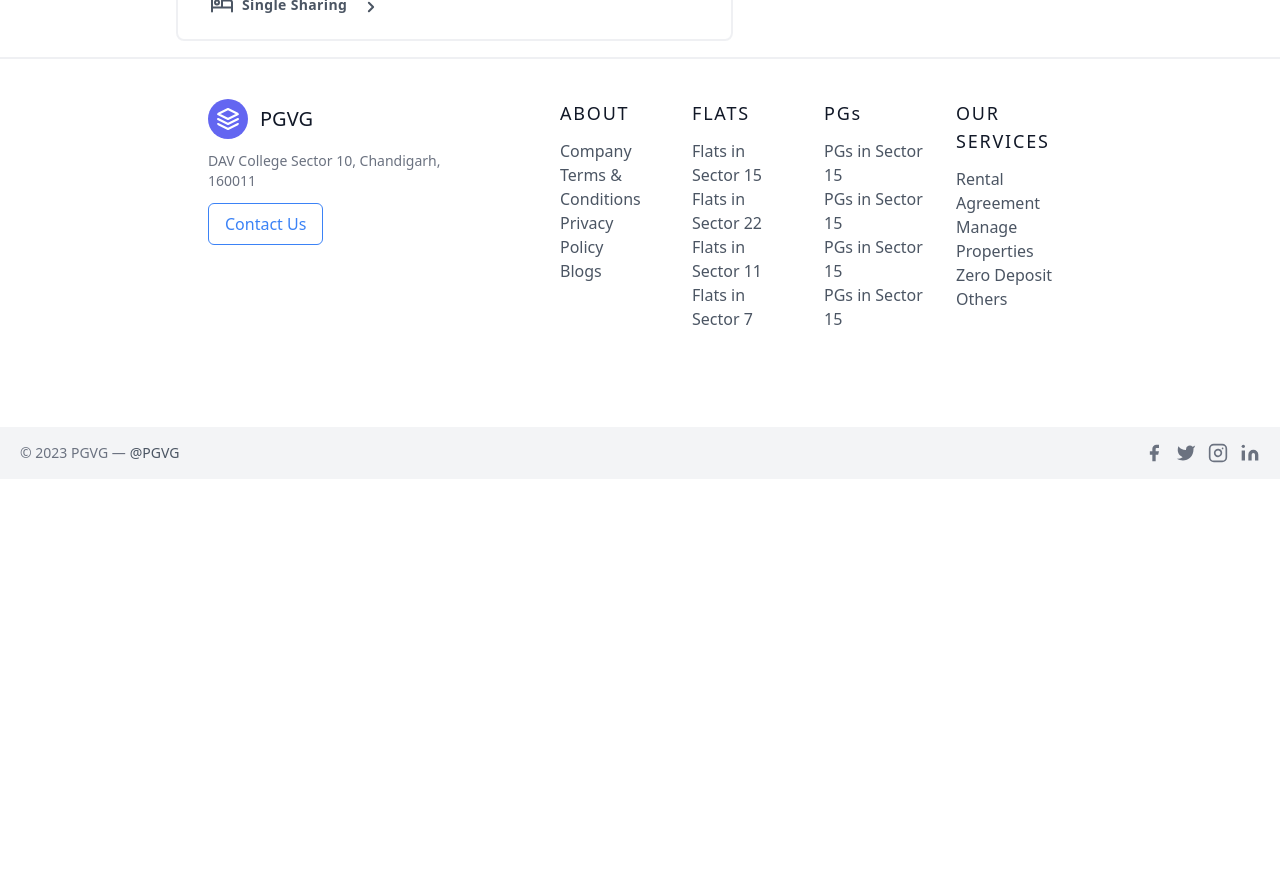
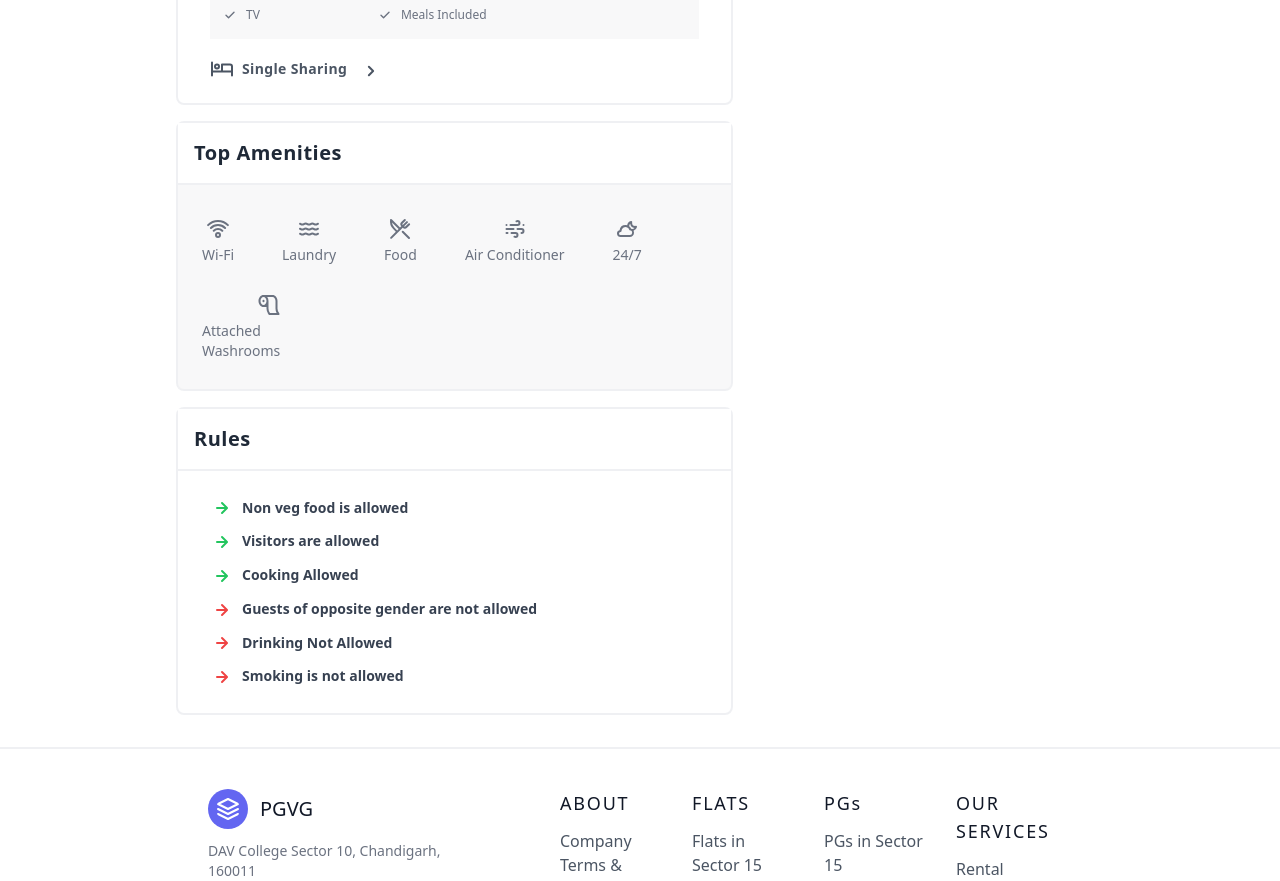
Before and after one commit to vanshugalhotra3332/PGVG, a Next.js app: page /pgs/1 in a window 1280 px wide. Shown: the part 1720-2601 px from the top of the page. Before the commit the page ends 2199 px from the top, so only its background shows below. Built offline with nearby package versions, Linux system fonts and the light colour scheme.

Commit message:
style(PG details): designed amenities & rules tab

```diff
--- a/pages/pgs/[slug].js
+++ b/pages/pgs/[slug].js
@@ -9,6 +9,14 @@ import {
   UilAngleRight,
   UilAngleDown,
   UilCheck,
+  UilWifi,
+  UilRestaurant,
+  UilHouseUser,
+  UilToiletPaper,
+  UilWind,
+  UilWater,
+  UilCloudMoon,
+  UilArrowRight,
 } from "@iconscout/react-unicons";
 
 import Image from "next/image";
@@ -27,6 +35,7 @@ const Slug = () => {
       {showQuickView && (
         <GalleryQuickView setShowQuickView={setShowQuickView} />
       )}
+      {/* image section */}
       <section className="xl:px-44 lg:px-24 px-5 md:px-20 sm:px-10 pt-4">
         {!showQuickView && (
           <div className="image-location">
@@ -167,6 +176,7 @@ const Slug = () => {
         </div>
       </section>
 
+      {/* navigation tabs section             */}
       <section className="hidden lg:flex items-center justify-between border-t-2 border-gray-200 border-opacity-60 sticky top-[80px] z-[900] bg-white shadow-md px-44">
         <div className="flex overflow-x-auto overflow-y-hidden whitespace-nowrap space-x-7">
           <button className="big-tab-button big-active-tab">overview</button>
@@ -177,11 +187,13 @@ const Slug = () => {
         </div>
       </section>
 
+      {/* tabs content & reviews */}
       <section className="my-4 flex justify-between mx-44 relative gap-6">
+        {/* tabs content */}
         <div className="tabs-content w-[60%]">
           {/* overview div */}
           <div
-            className="overview border-2 rounded-lg border-gray-200 border-opacity-60"
+            className="overview border-2 my-4 rounded-lg border-gray-200 border-opacity-60"
             id="overview"
           >
             <div className="title bg-white px-4 py-4 border-b-2 border-gray-200 border-opacity-60 ">
@@ -261,14 +273,17 @@ const Slug = () => {
           </div>
 
           {/* rooms offered div */}
-          <div className="rooms-offered border-2 rounded-lg border-gray-200 border-opacity-60">
+          <div
+            className="rooms-offered border-2 my-4 rounded-lg border-gray-200 border-opacity-60"
+            id="rooms"
+          >
             <div className="title bg-white px-4 py-4 border-b-2 border-gray-200 border-opacity-60 ">
               <h2 className="text-xl text-gray-800 tracking-wide font-semibold">
                 Rooms Offered
               </h2>
             </div>
             <div className="sharing-option px-8 py-4">
-              <div className="sharing">
+              <div className="sharing py-4">
                 <div className="text-gray-600 inline-flex items-center justify-center">
                   <span>
                     <UilBed className="h-6 w-6" />
@@ -453,8 +468,127 @@ const Slug = () => {
             </div>
           </div>
 
+          {/* amenities */}
+          <div className="amenities my-4 border-2 rounded-lg border-gray-200 border-opacity-60">
+            <div className="title bg-white px-4 py-4 border-b-2 border-gray-200 border-opacity-60 ">
+              <h2 className="text-xl text-gray-800 tracking-wide font-semibold">
+                Top Amenities
+              </h2>
+            </div>
+            <div className="amen bg-gray-100/60 py-4">
+              <div className="item my-2 mx-4 max-w-[150px] inline-flex flex-col items-center justify-center px-2 py-1">
+                <div className="icon my-1">
+                  <UilWifi className="h-6 w-6 text-gray-500" />
+                </div>
+                <span className="text-sm text-gray-500 font-normal capitalize">
+                  Wi-fi
+                </span>
+              </div>
+              <div className="item my-2 mx-4 max-w-[150px] inline-flex flex-col items-center justify-center px-2 py-1">
+                <div className="icon my-1">
+                  <UilWater className="h-6 w-6 text-gray-500" />
+                </div>
+                <span className="text-sm text-gray-500 font-normal capitalize">
+                  Laundry
+                </span>
+              </div>
+              <div className="item my-2 mx-4 max-w-[150px] inline-flex flex-col items-center justify-center px-2 py-1">
+                <div className="icon my-1">
+                  <UilRestaurant className="h-6 w-6 text-gray-500" />
+                </div>
+                <span className="text-sm text-gray-500 font-normal capitalize">
+                  Food
+                </span>
+              </div>
+              <div className="item my-2 mx-4 max-w-[150px] inline-flex flex-col items-center justify-center px-2 py-1">
+                <div className="icon my-1">
+                  <UilWind className="h-6 w-6 text-gray-500" />
+                </div>
+                <span className="text-sm text-gray-500 font-normal capitalize">
+                  Air Conditioner
+                </span>
+              </div>
+              <div className="item my-2 mx-4 max-w-[150px] inline-flex flex-col items-center justify-center px-2 py-1">
+                <div className="icon my-1">
+                  <UilCloudMoon className="h-6 w-6 text-gray-500" />
+                </div>
+                <span className="text-sm text-gray-500 font-normal capitalize">
+                  24/7
+                </span>
+              </div>{" "}
+              <div className="item my-2 mx-4 max-w-[150px] inline-flex flex-col items-center justify-center px-2 py-1">
+                <div className="icon my-1">
+                  <UilToiletPaper className="h-6 w-6 text-gray-500" />
+                </div>
+                <span className="text-sm text-gray-500 font-normal capitalize">
+                  Attached Washrooms
+                </span>
+              </div>
+            </div>
+          </div>
+
+          {/* rules  */}
+          <div className="rules my-4 border-2 rounded-lg border-gray-200 border-opacity-60" id="rules">
+            <div className="title bg-white px-4 py-4 border-b-2 border-gray-200 border-opacity-60 ">
+              <h2 className="text-xl text-gray-800 tracking-wide font-semibold">
+                Rules
+              </h2>
+            </div>
+            <div className="house-rules px-8 py-4">
+              <div className="rule my-2">
+                <span>
+                  <UilArrowRight className="h-6 w-6 text-green-500 inline-block" />
+                </span>
+                <span className="mx-2 text-gray-700 text-sm font-semibold leading-tight">
+                  Non veg food is allowed
+                </span>
+              </div>
+              <div className="rule my-2">
+                <span>
+                  <UilArrowRight className="h-6 w-6 text-green-500 inline-block" />
+                </span>
+                <span className="mx-2 text-gray-700 text-sm font-semibold leading-tight">
+                  Visitors are allowed
+                </span>
+              </div>
+              <div className="rule my-2">
+                <span>
+                  <UilArrowRight className="h-6 w-6 text-green-500 inline-block" />
+                </span>
+                <span className="mx-2 text-gray-700 text-sm font-semibold leading-tight">
+                  Cooking Allowed
+                </span>
+              </div>
+              <div className="rule my-2">
+                <span>
+                  <UilArrowRight className="h-6 w-6 text-red-500 inline-block" />
+                </span>
+                <span className="mx-2 text-gray-700 text-sm font-semibold leading-tight">
+                  Guests of opposite gender are not allowed
+                </span>
+              </div>
+              <div className="rule my-2">
+                <span>
+                  <UilArrowRight className="h-6 w-6 text-red-500 inline-block" />
+                </span>
+                <span className="mx-2 text-gray-700 text-sm font-semibold leading-tight">
+                  Drinking Not Allowed
+                </span>
+              </div>
+              <div className="rule my-2">
+                <span>
+                  <UilArrowRight className="h-6 w-6 text-red-500 inline-block" />
+                </span>
+                <span className="mx-2 text-gray-700 text-sm font-semibold leading-tight">
+                  Smoking is not allowed
+                </span>
+              </div>
+            </div>
+          </div>
+
         </div>
 
+        {/* reviews */}
         <div className="reviews w-1/4 sticky top-[44px]"></div>
       </section>
     </>
```
